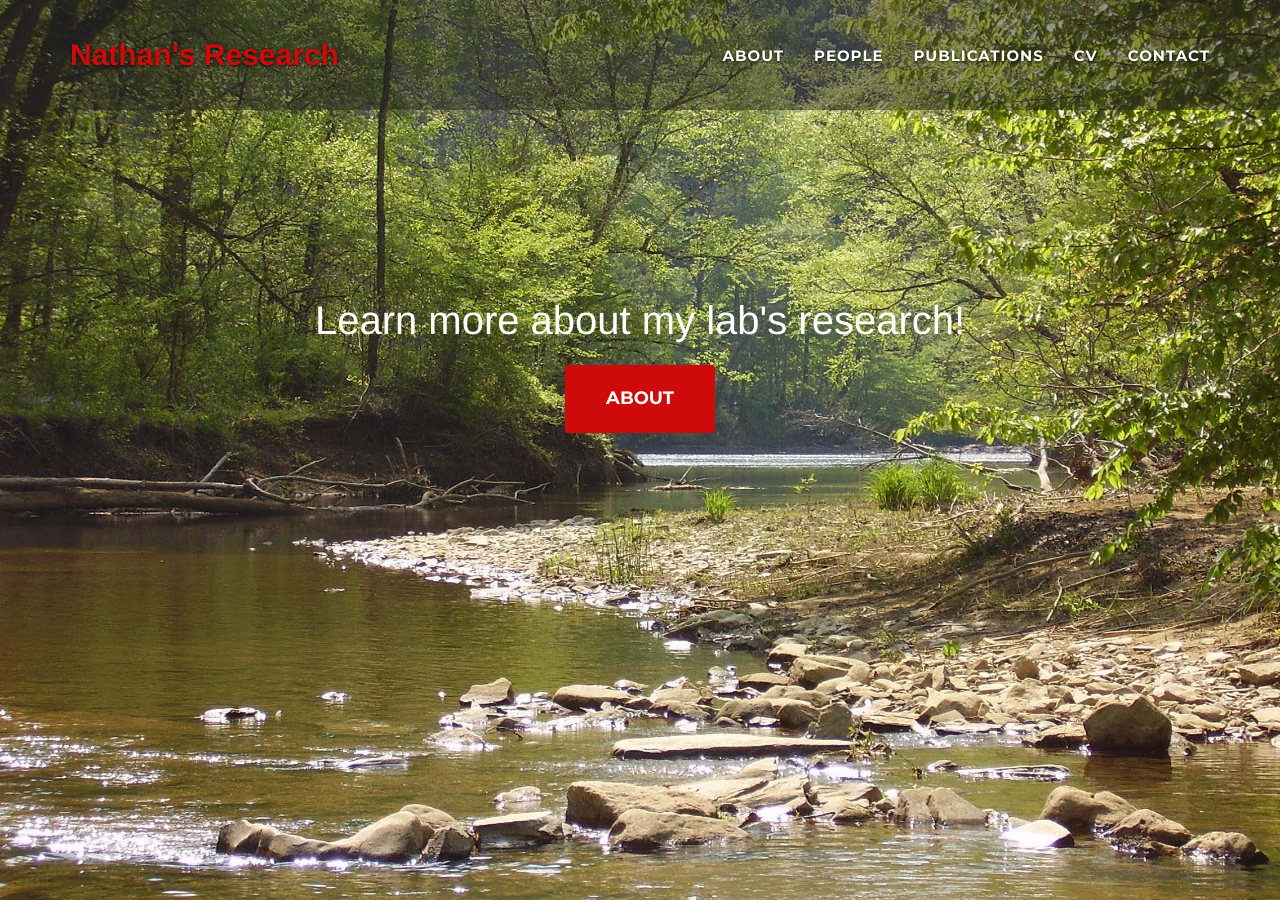
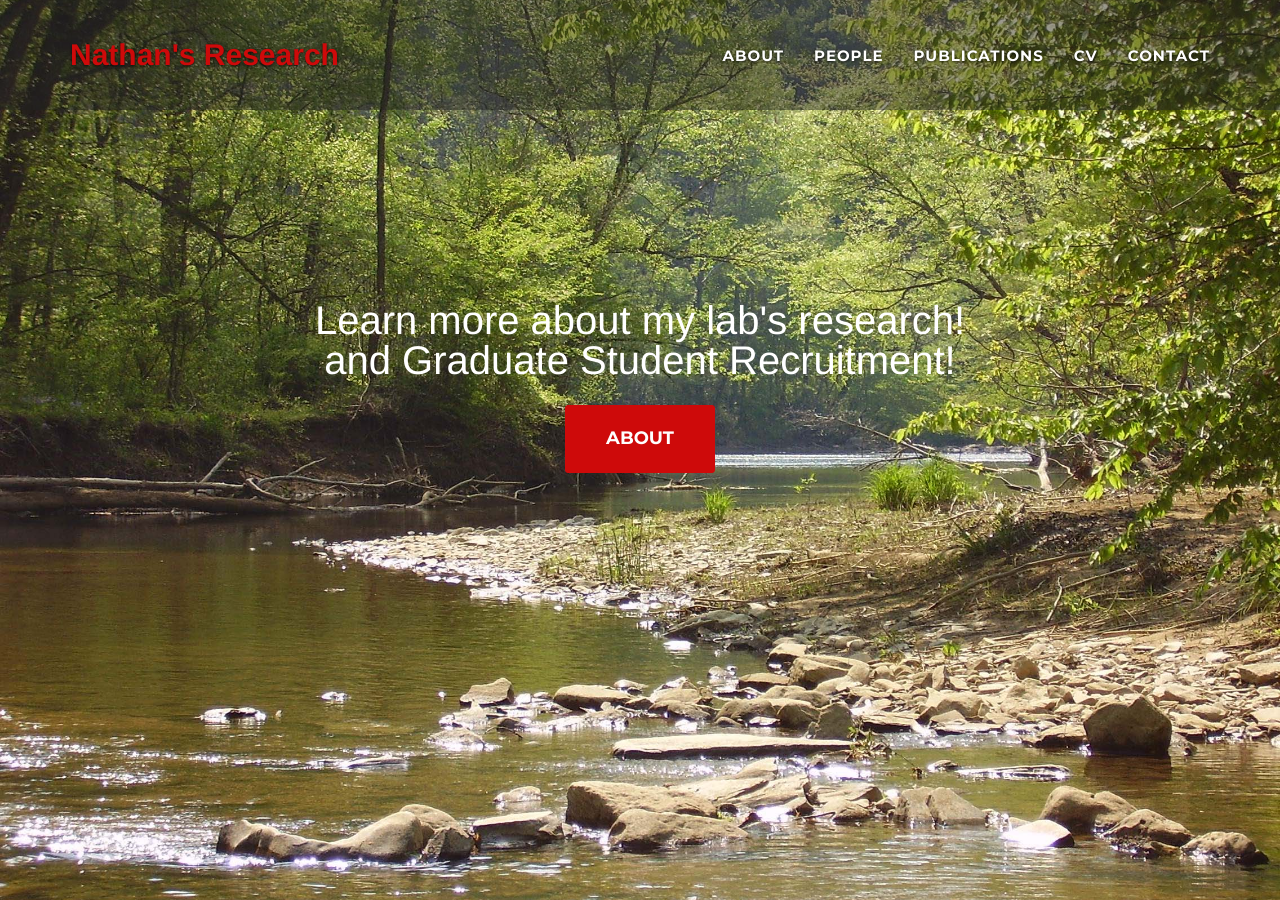
Before and after one commit to NathanWhelan/nathanwhelan.github.io, a Jekyll site: the page built from index.html, in a window 1280 px wide and 900 px high. Built offline with Jekyll 4.4.1, drawn with Linux system fonts in a browser that asks for light colours; some web fonts are replaced.

Commit message:
Update intro lead-in text for header

```diff
--- a/_includes/header.html
+++ b/_includes/header.html
@@ -47,7 +47,7 @@
     <header>
         <div class="container">
             <div class="intro-text">
-                <div class="intro-lead-in">Learn more about my lab's research!</div>
+                <div class="intro-lead-in">Learn more about my lab's research!<br>and Graduate Student Recruitment!</div>
            <!--     <div class="intro-heading">Evolution and Conservation</br>and Graduate Student Recruitment!</div> -->
                 <a href="#about" class="page-scroll btn btn-xl">About</a>
             </div>
```
